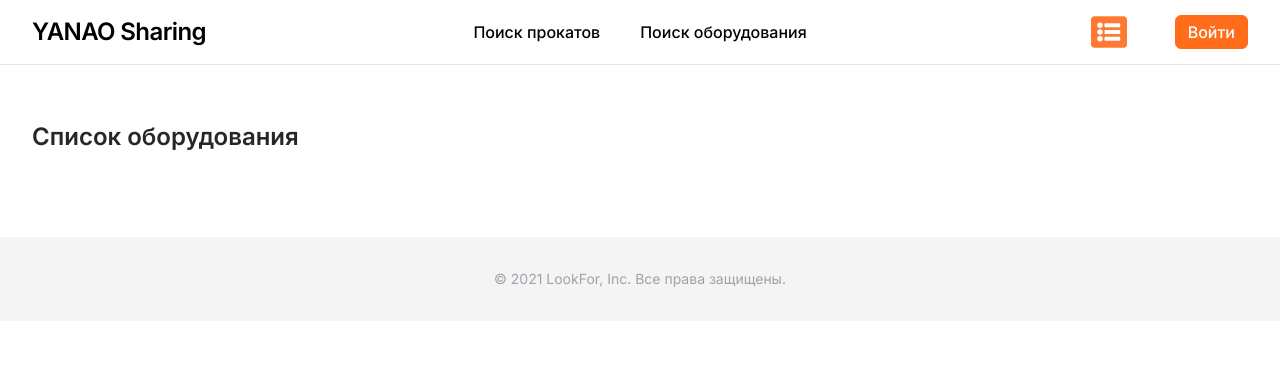
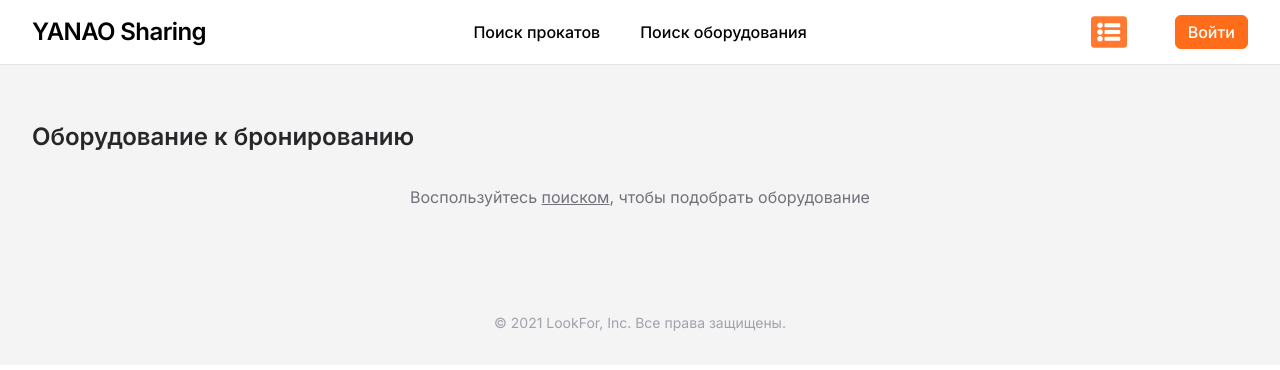
Before and after one commit to LookFor-Inc/yanao-rental-front, a React (Create React App) app: page /reservation in a window 1280 px wide. Shown: the top 370 px of the page. Built offline with nearby package versions, Linux system fonts and the light colour scheme.

Commit message:
Add: reservation equipments block

```diff
--- a/src/layouts/PageLayout.js
+++ b/src/layouts/PageLayout.js
@@ -6,20 +6,22 @@ import Navbar from '../components/Navbar/Navbar'
 /**
  * Общий макет страницы
  * @param {element} children Дочерние элементы
+ * @param {any} props Доп. свойства
  * @returns {JSX.Element} Макет
  */
-function PageLayout({children}) {
+function PageLayout({children, ...props}) {
   return (
-    <>
+    <div {...props}>
       <Navbar transparent />
       {children}
       <Footer />
-    </>
+    </div>
   )
 }
 
 PageLayout.propTypes = {
-  children: PropTypes.element.isRequired
+  children: PropTypes.element.isRequired,
+  props: PropTypes.any
 }
 
 export default PageLayout
--- a/src/pages/Reservation/ReservationPage.js
+++ b/src/pages/Reservation/ReservationPage.js
@@ -1,11 +1,11 @@
 import React from 'react'
 import Container from '@/components/Container'
-import ReservationChoiceList from '@/pages/Reservation/components/ReservationChoiceList'
+import ReservationEquipments from '@/pages/Reservation/components/ReservationEquipments'
 
 function ReservationPage() {
   return (
     <Container>
-      <ReservationChoiceList />
+      <ReservationEquipments />
     </Container>
   )
 }
--- a/src/pages/Reservation/components/ReservationChoiceItem.js
+++ /dev/null
@@ -1,79 +0,0 @@
-import React from 'react'
-import PropTypes from 'prop-types'
-import {connect} from 'react-redux'
-import MinusIcon from '@/assets/icons/MinusIcon'
-import PlusIcon from '@/assets/icons/PlusIcon'
-import TrashIcon from '@/assets/icons/TrashIcon'
-import {decreaseEquipmentAmount, increaseEquipmentAmount, removeEquipmentFromCart} from '@/store/Cart/actions'
-
-function ReservationChoiceItem({equipment, increaseEquipmentAmount, decreaseEquipmentAmount, removeEquipmentFromCart}) {
-  return (
-    <div className='flex justify-between items-center p-2 -m-3'>
-      <div className='flex items-center space-x-6'>
-        <div className='flex justify-center w-16'>
-          <img src={equipment.img}
-               alt={`${equipment.name} img`}
-          />
-        </div>
-        <span className='flex text-sm font-medium text-gray-900'>
-          {equipment.name}
-        </span>
-      </div>
-      <div className='flex text-sm text-gray-500'>
-        <div className='flex justify-between space-x-2 mr-6'>
-          <button
-            className='flex h-6 w-6 items-center justify-center
-                           bg-gray-100 rounded-sm duration-100 hover:text-black'
-            onClick={() => {
-              decreaseEquipmentAmount(equipment.id)
-            }}
-          >
-            <MinusIcon className='h-5' />
-          </button>
-          <span className='flex w-2 items-center justify-center font-semibold'>
-            {equipment.amount}
-          </span>
-          <button
-            className='flex h-6 w-6 items-center justify-center
-                          bg-gray-100 rounded-sm duration-100 hover:text-black'
-            onClick={() => {
-              increaseEquipmentAmount(equipment.id)
-            }}
-          >
-            <PlusIcon className='h-5' />
-          </button>
-        </div>
-        <button
-          className='duration-100 hover:text-red-400'
-          onClick={() => {
-            removeEquipmentFromCart(equipment.id)
-          }}
-        >
-          <TrashIcon className='h-4' />
-        </button>
-      </div>
-    </div>
-  )
-}
-
-ReservationChoiceItem.propTypes = {
-  equipment: PropTypes.object,
-  increaseEquipmentAmount: PropTypes.func,
-  decreaseEquipmentAmount: PropTypes.func,
-  removeEquipmentFromCart: PropTypes.func
-}
-
-/**
- * Методы для получения информации об оборудованиях в корзине
- * @param {function} dispatch Запрос
- * @returns {object} Функция установки
- */
-const reservationChoiceItemDispatch = dispatch => {
-  return {
-    increaseEquipmentAmount: id => dispatch(increaseEquipmentAmount(id)),
-    decreaseEquipmentAmount: id => dispatch(decreaseEquipmentAmount(id)),
-    removeEquipmentFromCart: id => dispatch(removeEquipmentFromCart(id))
-  }
-}
-
-export default connect(null, reservationChoiceItemDispatch)(ReservationChoiceItem)
--- a/src/pages/Reservation/components/ReservationChoiceList.js
+++ b/src/pages/Reservation/components/ReservationChoiceList.js
@@ -1,28 +1,84 @@
 import React from 'react'
 import PropTypes from 'prop-types'
 import {connect} from 'react-redux'
-import ReservationChoiceItem from '@/pages/Reservation/components/ReservationChoiceItem'
+import {Link} from 'react-router-dom'
+import MinusIcon from '@/assets/icons/MinusIcon'
+import PlusIcon from '@/assets/icons/PlusIcon'
+import TrashIcon from '@/assets/icons/TrashIcon'
+import Card from '@/components/Card/Card'
+import {decreaseEquipmentAmount, increaseEquipmentAmount, removeEquipmentFromCart} from '@/store/Cart/actions'
 
-function ReservationChoiceList({equipments}) {
-  return (
-    <div className='flex flex-col justify-between w-full mb-12 mt-8 space-y-3'>
-      <h1 className='text-2xl text-gray-800 font-semibold'>
-        Список оборудования
-      </h1>
-      <div className='flex'>
-        {equipments.length !== 0 && equipments.map((equipment, id) => (
-          <ReservationChoiceItem
-            key={id}
-            equipment={equipment}
-          />
-        ))}
+function ReservationChoiceList({
+  equipments, increaseEquipmentAmount,
+  decreaseEquipmentAmount, removeEquipmentFromCart
+}) {
+  return <div className='flex flex-col space-y-6'>
+    {equipments.length !== 0 && equipments.map((equipment, id) => (
+      <Card key={id} className='flex justify-between items-center pl-2 pr-2 rounded-lg shadow-md'>
+        <div className='flex items-center space-x-6 p-5'>
+          <div className='flex justify-center w-16'>
+            <img src={equipment.img}
+                 alt={`${equipment.name} img`}
+            />
+          </div>
+          <h4 className='flex font-medium text-gray-900'>
+            {equipment.name}
+          </h4>
+        </div>
+        <div className='flex text-sm text-gray-500 p-5'>
+          <div className='flex justify-between space-x-2 mr-8'>
+            <button
+              className='flex h-7 w-7 items-center justify-center bg-gray-100 rounded-sm duration-100 hover:text-black'
+              onClick={() => {
+                decreaseEquipmentAmount(equipment.id)
+              }}
+            >
+              <MinusIcon className='h-6' />
+            </button>
+            <span className='flex w-3 items-center justify-center font-semibold'>
+              {equipment.amount}
+            </span>
+            <button
+              className='flex h-7 w-7 items-center justify-center bg-gray-100 rounded-sm duration-100 hover:text-black'
+              onClick={() => {
+                increaseEquipmentAmount(equipment.id)
+              }}
+            >
+              <PlusIcon className='h-6' />
+            </button>
+          </div>
+          <button
+            className='duration-100 hover:text-red-400'
+            onClick={() => {
+              removeEquipmentFromCart(equipment.id)
+            }}
+          >
+            <TrashIcon className='h-4' />
+          </button>
+        </div>
+      </Card>
+    ))}
+    {equipments.length === 0 && (
+      <div className='flex justify-center text-gray-500'>
+        <div>
+          Воспользуйтесь&nbsp;
+        </div>
+        <Link to='/rental/list' className='underline hover:text-primary'>
+          поиском
+        </Link>
+        <div>
+          , чтобы подобрать оборудование
+        </div>
       </div>
-    </div>
-  )
+    )}
+  </div>
 }
 
 ReservationChoiceList.propTypes = {
-  equipments: PropTypes.arrayOf(PropTypes.object)
+  equipments: PropTypes.arrayOf(PropTypes.object),
+  increaseEquipmentAmount: PropTypes.func,
+  decreaseEquipmentAmount: PropTypes.func,
+  removeEquipmentFromCart: PropTypes.func
 }
 
 /**
@@ -36,4 +92,17 @@ const reservationChoiceListState = state => {
   }
 }
 
-export default connect(reservationChoiceListState)(ReservationChoiceList)
+/**
+ * Методы для получения информации об оборудованиях в корзине
+ * @param {function} dispatch Запрос
+ * @returns {object} Функция установки
+ */
+const reservationChoiceListDispatch = dispatch => {
+  return {
+    increaseEquipmentAmount: id => dispatch(increaseEquipmentAmount(id)),
+    decreaseEquipmentAmount: id => dispatch(decreaseEquipmentAmount(id)),
+    removeEquipmentFromCart: id => dispatch(removeEquipmentFromCart(id))
+  }
+}
+
+export default connect(reservationChoiceListState, reservationChoiceListDispatch)(ReservationChoiceList)
--- /dev/null
+++ b/src/pages/Reservation/components/ReservationEquipments.js
@@ -0,0 +1,15 @@
+import React from 'react'
+import ReservationChoiceList from '@/pages/Reservation/components/ReservationChoiceList'
+
+function ReservationEquipments() {
+  return (
+    <div className='flex flex-col justify-between w-full mb-12 mt-8 space-y-8'>
+      <h1 className='text-2xl text-gray-800 font-semibold'>
+        Оборудование к бронированию
+      </h1>
+      <ReservationChoiceList />
+    </div>
+  )
+}
+
+export default ReservationEquipments
--- a/src/routes/Routes.js
+++ b/src/routes/Routes.js
@@ -116,7 +116,7 @@ export default function Routes() {
             </Switch>
           </CustomRoute>
           <CustomRoute path={'/reservation'}>
-            <PageLayout>
+            <PageLayout className='bg-gray-100'>
               <CustomRoute
                 path='/'
                 title='Оформление'
```
